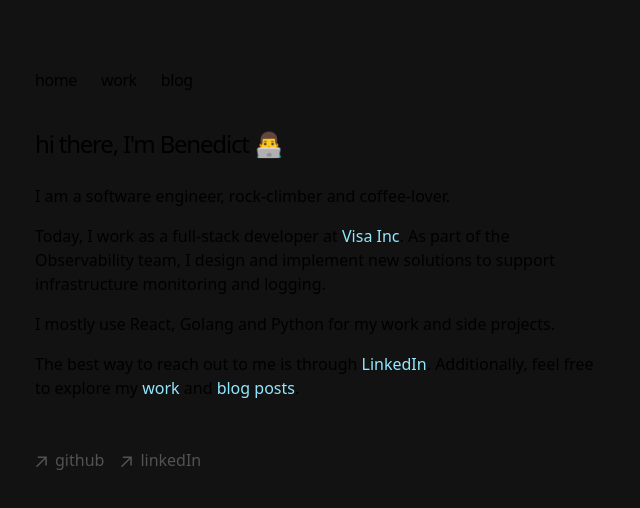
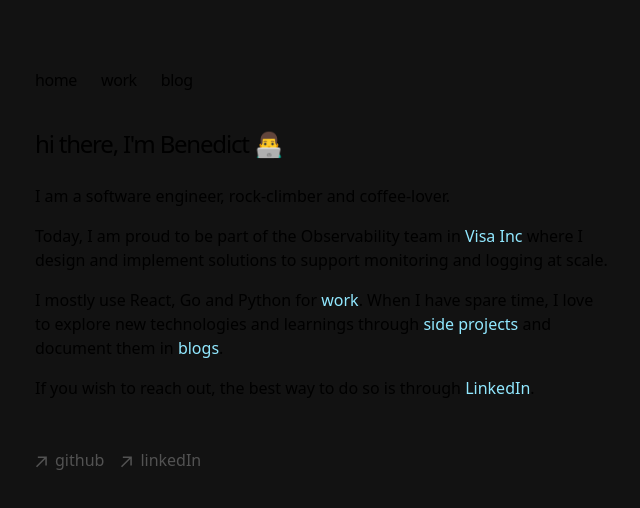
Before and after one commit to chensxb97/chensxb97.github.io, a Next.js app: page / in a window 1280 px wide. Shown: the top 508 px of the page, without its empty margins (317-957 px from the left). Built offline with nearby package versions, Linux system fonts and the light colour scheme.

Commit message:
update 20th Jan

```diff
--- a/app/page.tsx
+++ b/app/page.tsx
@@ -11,35 +11,35 @@ export default function Page() {
           I am a software engineer, rock-climber and coffee-lover.
         </p>
         <p className="mb-4">
-          Today, I work as a full-stack developer at <a rel="noopener noreferrer" target='_blank' href='https://www.visa.com.sg/' style={{ color: '#91e8ff' }}>
-            Visa Inc</a>.
-          As part of the Observability team, I design and implement new solutions to support infrastructure monitoring and logging.
+          Today, I am proud to be part of the Observability team in <a rel="noopener noreferrer" target='_blank' href='https://www.visa.com.sg/' style={{ color: '#91e8ff' }}>
+            Visa Inc</a> where I design and implement solutions to support monitoring and logging at scale.
         </p>
         <p className="mb-4">
-          I mostly use React, Golang and Python for my work and side projects.
+          I mostly use React, Go and Python for <Link
+            key="/work"
+            href="/work"
+            style={{ color: '#91e8ff' }}
+          >work</Link>. When I have spare time, I love to explore new technologies and learnings through <a
+            rel="noopener noreferrer"
+            target="_blank"
+            href="https://github.com/chensxb97"
+            style={{ color: '#91e8ff' }}>
+            side projects
+          </a> and document them in <Link
+            key="/blog"
+            href="/blog"
+            style={{ color: '#91e8ff' }}
+          >blogs</Link>.
         </p>
         <p className="mb-4">
-          The best way to reach out to me is through <a
+          If you wish to reach out, the best way to do so is through <a
             rel="noopener noreferrer"
             target="_blank"
             href="https://www.linkedin.com/in/benedict-chen-1a8024189/"
             style={{ color: '#91e8ff' }}>
             LinkedIn
           </a>.
-          Additionally, feel free to explore my  <Link
-            key="/work"
-            href="/work"
-            style={{ color: '#91e8ff' }}
-          >
-            work
-          </Link> and <Link
-            key="/blog"
-            href="/blog"
-            style={{ color: '#91e8ff' }}
-          >
-            blog posts
-          </Link>.
-        </p >
+        </p>
       </div>
     </section >
   )
--- a/app/work/page.tsx
+++ b/app/work/page.tsx
@@ -13,8 +13,8 @@ export default function Page() {
       <div className="mb-4">
         <h2 className="text-xl font-medium mb-1">Summary</h2>
         <p className="text-l dark:text-neutral-300">
-          The majority of my experience involves designing full-stack automations and integrations in observability.
-          Today, I am actively seeking new opportunities to apply my expertise in observability, distributed systems, and new areas of backend development.
+          The majority of my experience involves designing end-to-end automations and integrations in the Observability space.
+          Today, I am actively seeking new opportunities to apply this expertise in both full-stack and backend engineering.
         </p>
       </div>
       <hr className="my-6 border-neutral-100 dark:border-neutral-800" />
@@ -30,12 +30,13 @@ export default function Page() {
       </div>
       <hr className="my-6 border-neutral-100 dark:border-neutral-800" />
       <div className="mb-4">
-        <h2 className="text-xl font-medium mb-1">Skills</h2>
+        <h2 className="text-xl font-medium mb-1">Skills/Certifications</h2>
         <ul className='indented-list ml-4 text-l dark:text-neutral-300'>
-          <li className="text-l dark:text-neutral-300">React for frontend development</li>
-          <li>Golang for observability development, mostly on Prometheus and Exporters instrumentation</li>
-          <li>Python for automating migrations</li>
-          <li>Ansible for seamless builds and deployment</li>
+          <li>React/NodeJS</li>
+          <li>Golang</li>
+          <li>Python</li>
+          <li>Ansible</li>
+          <li><a rel="noopener noreferrer" href="https://www.credly.com/badges/642a9fa3-b200-4994-967e-ebc698236747/public_url" target="_blank" style={{ color: '#91e8ff' }}>AWS Certified Solutions Architect - Associate</a></li>
         </ul>
       </div>
       <hr className="my-6 border-neutral-100 dark:border-neutral-800" />
@@ -101,9 +102,10 @@ export default function Page() {
         <ul className='indented-list ml-4 text-l dark:text-neutral-300 mb-2'>
           <li>React App Template that supports Basic CRUD and Vertical sidebar</li>
           <li>To-Do App, made using NextJS</li>
+          <li>A step-by-step migration guide from React to NextJS for large repos</li>
           <li>Prometheus Onboarding Manager, a React/Golang app that manages your Prometheus queries and other metadata</li>
-          <li>A step-by-step migration guide from React to NextJS for large repos</li>
           <li>Passport photo making, a Python app that uses opencv and rembg libraries for generating ICA-compliant passport photos</li>
+          <li>Healthchecker, a React/Golang app that regularly checks for the up status of endpoints/APIs.</li>
         </ul >
         <i className="text-l dark:text-neutral-300">
           For more details, please check them out on <a rel="noopener noreferrer" target='_blank' href='https://github.com/chensxb97/' style={{ color: '#91e8ff' }}>
```
